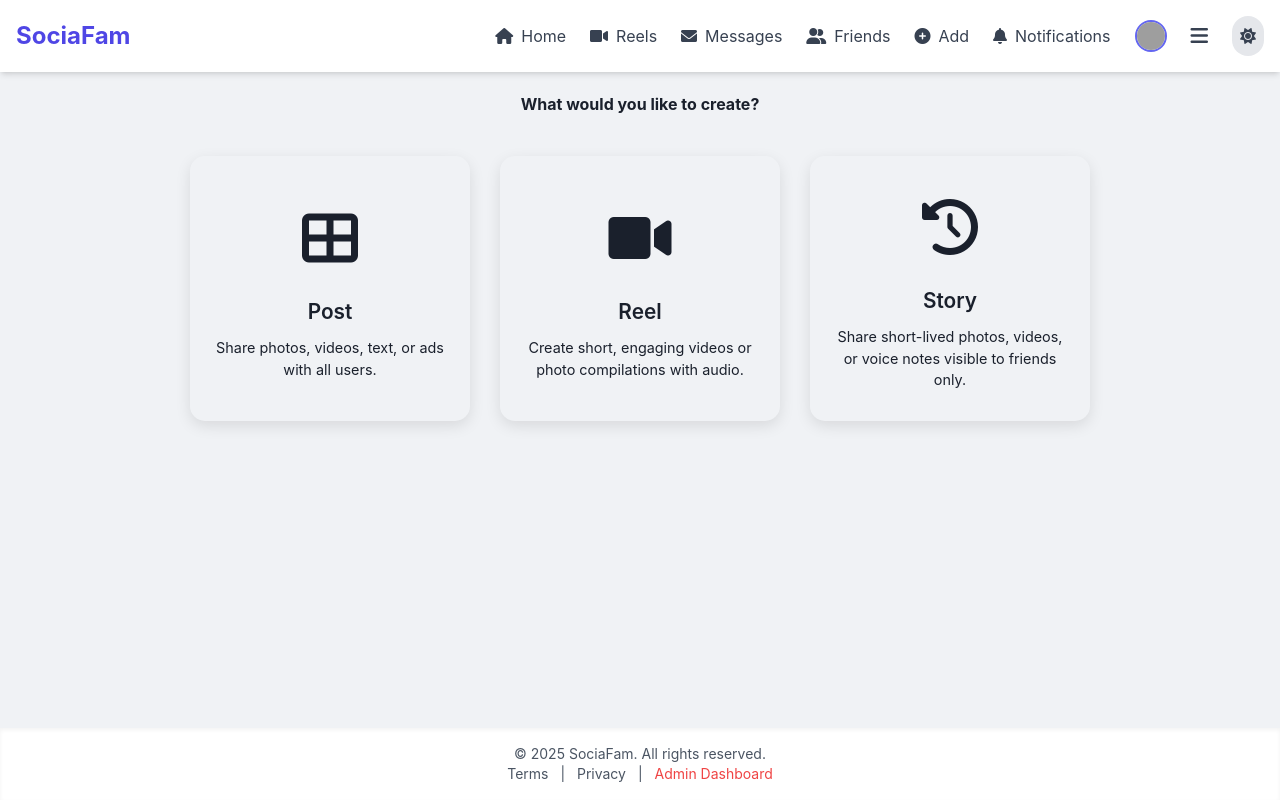
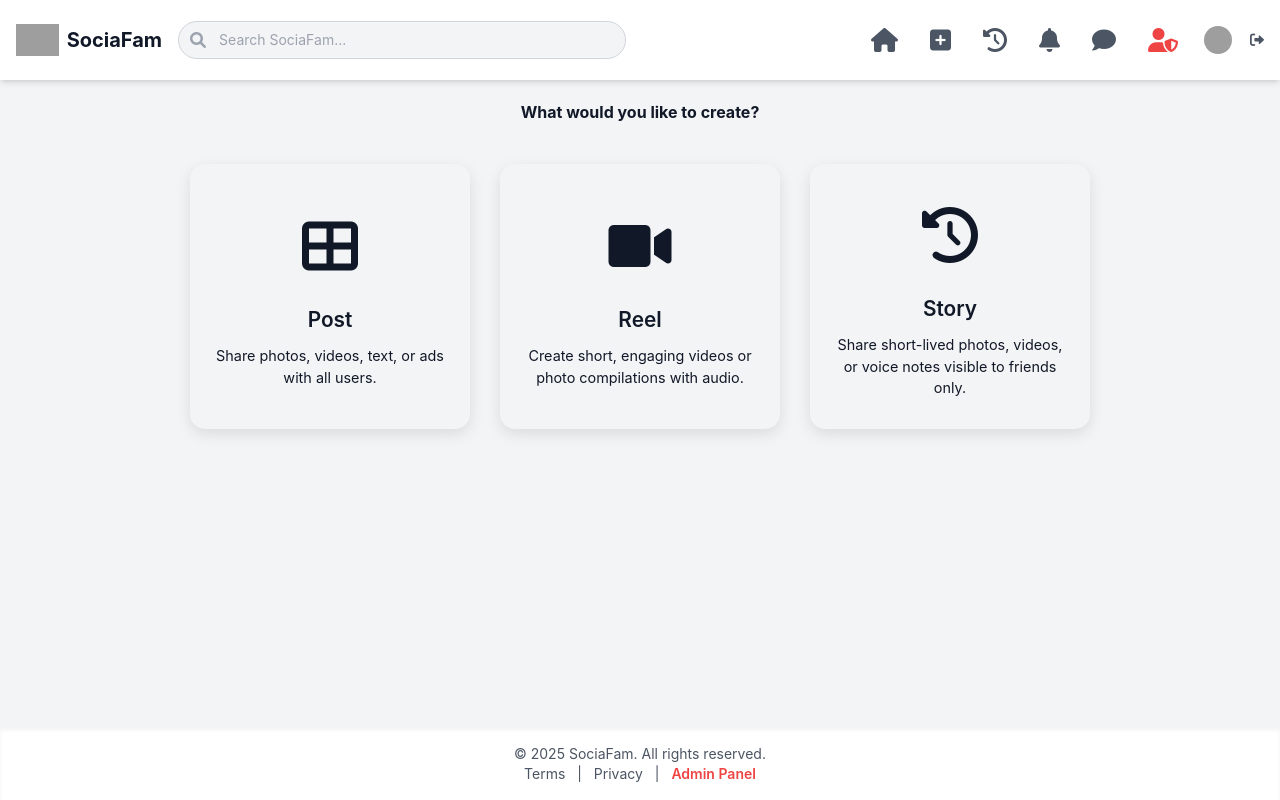
Before and after one commit to Hencheng2/sociafum, a Flask app: page /add_to in a window 1280 px wide. Run offline with Flask 3, Linux system fonts and the light colour scheme; a user stored in the database is signed in; data comes from the database, SQL or seed files in the repository; data that the repository does not hold is empty; some libraries are stand-ins or nearby versions; grey boxes are pictures that could not be loaded.

Commit message:
Update base.html

```diff
--- a/templates/base.html
+++ b/templates/base.html
@@ -74,7 +74,6 @@
         .dark::-webkit-scrollbar-track {
             background: #2d3748; /* Dark mode scrollbar track */
         }
-
         /* Handle */
         ::-webkit-scrollbar-thumb {
             background: #888; /* Color of the scrollbar handle */
@@ -83,37 +82,136 @@
         .dark::-webkit-scrollbar-thumb {
             background: #a0aec0; /* Dark mode scrollbar handle */
         }
-
         /* Handle on hover */
         ::-webkit-scrollbar-thumb:hover {
             background: #555; /* Color of the scrollbar handle on hover */
         }
         .dark::-webkit-scrollbar-thumb:hover {
-            background: #cbd5e0; /* Dark mode scrollbar handle on hover */
+            background: #718096;
         }
     </style>
+</head>
+<body class="bg-gray-100 dark:bg-gray-900 text-gray-900 dark:text-gray-100 min-h-screen flex flex-col transition-colors">
+
+    <!-- Flash Messages -->
+    {% with messages = get_flashed_messages(with_categories=true) %}
+        {% if messages %}
+            <div class="fixed top-4 left-1/2 -translate-x-1/2 w-full max-w-sm z-50 p-2 sm:max-w-md">
+                {% for category, message in messages %}
+                <div class="flash-message {{ category }} shadow-lg mb-2 animated fadeInDown relative">
+                    <span class="icon">
+                        {% if category == 'success' %}<i class="fas fa-check-circle"></i>{% endif %}
+                        {% if category == 'danger' %}<i class="fas fa-exclamation-triangle"></i>{% endif %}
+                        {% if category == 'info' %}<i class="fas fa-info-circle"></i>{% endif %}
+                    </span>
+                    <span class="message-text">{{ message | safe }}</span>
+                    <button class="close-btn absolute top-2 right-2" onclick="this.closest('.flash-message').remove();">&times;</button>
+                </div>
+                {% endfor %}
+            </div>
+        {% endif %}
+    {% endwith %}
+
+    {% if request.endpoint not in ['login', 'register', 'forgot_password', 'set_new_password'] %}
+    <!-- Navbar -->
+    <nav class="bg-white dark:bg-gray-950 p-4 shadow-md transition-colors sticky top-0 z-40">
+        <div class="container mx-auto flex justify-between items-center flex-wrap">
+            <!-- Left side: Logo -->
+            <a href="{{ url_for('home') }}" class="text-xl font-bold text-gray-900 dark:text-gray-100 flex items-center space-x-2">
+                <img src="{{ url_for('static', filename='img/sociafam_logo.png') }}" alt="SociaFam Logo" class="h-8 w-auto">
+                <span>SociaFam</span>
+            </a>
+
+            <!-- Search Bar (hidden on small screens) -->
+            <div class="flex-grow max-w-md mx-4 hidden lg:block">
+                <div class="relative">
+                    <input type="text" placeholder="Search SociaFam..." class="w-full pl-10 pr-4 py-2 rounded-full text-sm border border-gray-300 dark:border-gray-600 bg-gray-100 dark:bg-gray-800 focus:outline-none focus:ring-2 focus:ring-indigo-500 transition-colors">
+                    <i class="fas fa-search absolute left-3 top-1/2 transform -translate-y-1/2 text-gray-400"></i>
+                </div>
+            </div>
+
+            <!-- Right side: Nav links and profile -->
+            <div class="flex items-center space-x-4 ml-auto">
+                <!-- Home -->
+                <a href="{{ url_for('home') }}" class="text-gray-600 dark:text-gray-300 hover:bg-gray-200 dark:hover:bg-gray-800 p-2 rounded-full transition-colors tooltip" data-tooltip="Home">
+                    <i class="fas fa-home text-2xl"></i>
+                </a>
+
+                <!-- Add New Post -->
+                <a href="{{ url_for('create_post') }}" class="text-gray-600 dark:text-gray-300 hover:bg-gray-200 dark:hover:bg-gray-800 p-2 rounded-full transition-colors tooltip" data-tooltip="Add New">
+                    <i class="fas fa-plus-square text-2xl"></i>
+                </a>
+
+                <!-- Add New Story -->
+                <a href="{{ url_for('create_story') }}" class="text-gray-600 dark:text-gray-300 hover:bg-gray-200 dark:hover:bg-gray-800 p-2 rounded-full transition-colors tooltip" data-tooltip="Add Story">
+                    <i class="fas fa-history text-2xl"></i>
+                </a>
+
+                <!-- Notifications -->
+                <div class="relative tooltip" data-tooltip="Notifications">
+                    <a href="{{ url_for('notifications') }}" class="text-gray-600 dark:text-gray-300 hover:bg-gray-200 dark:hover:bg-gray-800 p-2 rounded-full transition-colors">
+                        <i class="fas fa-bell text-2xl"></i>
+                    </a>
+                    {% if has_unread_notifications %}
+                    <span class="absolute top-1 right-1 h-2 w-2 bg-red-500 rounded-full"></span>
+                    {% endif %}
+                </div>
+
+                <!-- Messages -->
+                <div class="relative tooltip" data-tooltip="Messages">
+                    <a href="{{ url_for('inbox') }}" class="text-gray-600 dark:text-gray-300 hover:bg-gray-200 dark:hover:bg-gray-800 p-2 rounded-full transition-colors">
+                        <i class="fas fa-comment text-2xl"></i>
+                    </a>
+                    {% if has_unread_messages %}
+                    <span class="absolute top-1 right-1 h-2 w-2 bg-red-500 rounded-full"></span>
+                    {% endif %}
+                </div>
+
+                <!-- Admin Dashboard (Admin only) -->
+                {% if current_user.is_authenticated and current_user.is_admin %}
+                <a href="{{ url_for('admin_dashboard') }}" class="text-gray-600 dark:text-gray-300 hover:bg-gray-200 dark:hover:bg-gray-800 p-2 rounded-full transition-colors tooltip" data-tooltip="Admin Dashboard">
+                    <i class="fas fa-user-shield text-2xl text-red-500"></i>
+                </a>
+                {% endif %}
+
+                <!-- Profile Dropdown -->
+                <div class="relative group">
+                    <a href="{{ url_for('my_profile') }}" class="flex items-center space-x-2">
+                        <img src="{{ navbar_profile_photo }}" alt="Profile Photo" class="w-8 h-8 rounded-full object-cover border-2 border-transparent hover:border-indigo-500 transition-all duration-300">
+                    </a>
+                </div>
+
+                <!-- Logout Button -->
+                <a href="{{ url_for('logout') }}" class="text-sm font-semibold text-gray-600 dark:text-gray-300 hover:text-red-500 dark:hover:text-red-500 transition-colors">
+                    <i class="fas fa-sign-out-alt"></i>
+                </a>
+
+            </div>
+        </div>
+    </nav>
+    {% endif %}
+
+    <!-- Main Content Area -->
+    <main class="flex-grow">
+        {% block content %}{% endblock %}
+    </main>
+
+    <!-- Footer -->
+    <footer class="bg-white dark:bg-gray-900 shadow-inner p-4 mt-8 transition-colors">
+        <div class="container mx-auto text-center text-gray-600 dark:text-gray-400 text-sm">
+            <p>&copy; {{ current_year }} SociaFam. All rights reserved.</p>
+            <p>
+                <a href="{{ url_for('terms_and_policies') }}" class="hover:text-indigo-600 dark:hover:text-indigo-400 mx-2">Terms</a> |
+                <a href="{{ url_for('terms_and_policies') }}" class="hover:text-indigo-600 dark:hover:text-indigo-400 mx-2">Privacy</a>
+                {% if current_user.is_authenticated and current_user.is_admin %}
+                    | <a href="{{ url_for('admin_dashboard') }}" class="hover:text-indigo-600 dark:hover:text-indigo-400 mx-2 text-red-500 font-semibold">Admin Panel</a>
+                {% endif %}
+            </p>
+        </div>
+    </footer>
+
+    <!-- JavaScript for Dark Mode and other features -->
     <script>
-        tailwind.config = {
-            darkMode: 'class', // Enable dark mode with a 'dark' class on the html tag
-            theme: {
-                extend: {
-                    fontFamily: {
-                        sans: ['Inter', 'sans-serif'],
-                    },
-                    colors: {
-                        'primary': '#4f46e5', /* Indigo 600 */
-                        'secondary': '#6366f1', /* Indigo 500 */
-                        'accent': '#ec4899', /* Pink 500 */
-                        // Neutral colors for light/dark mode
-                        'bg-light': '#f0f2f5',
-                        'text-light': '#1a202c',
-                        'bg-dark': '#1a202c',
-                        'text-dark': '#e2e8f0',
-                    }
-                }
-            }
-        }
-
         // Dark mode logic
         function toggleDarkMode() {
             if (document.documentElement.classList.contains('dark')) {
@@ -142,134 +240,5 @@
             });
         };
     </script>
-</head>
-<body class="transition-colors bg-bg-light dark:bg-bg-dark text-text-light dark:text-text-dark min-h-screen flex flex-col">
-
-    <!-- Flash Messages Container -->
-    <div id="flash-messages" class="fixed top-4 right-4 z-50 space-y-3 w-80">
-        {% with messages = get_flashed_messages(with_categories=true) %}
-            {% if messages %}
-                {% for category, message in messages %}
-                    <div class="flash-message {{ category }} shadow-md animate-fade-in-down">
-                        <span class="icon">
-                            {% if category == 'success' %}<i class="fas fa-check-circle"></i>
-                            {% elif category == 'danger' %}<i class="fas fa-exclamation-circle"></i>
-                            {% elif category == 'info' %}<i class="fas fa-info-circle"></i>
-                            {% endif %}
-                        </span>
-                        <span>{{ message | safe }}</span>
-                        <button class="close-btn" onclick="this.closest('.flash-message').remove()">&times;</button>
-                    </div>
-                {% endfor %}
-            {% endif %}
-        {% endwith %}
-    </div>
-
-    <!-- Top Navigation Bar -->
-    <nav class="bg-white dark:bg-gray-900 shadow-md p-4 sticky top-0 z-40 transition-colors">
-        <div class="container mx-auto flex justify-between items-center">
-            <!-- Logo or Site Title -->
-            <a href="{{ url_for('home') }}" class="text-2xl font-bold text-indigo-600 dark:text-indigo-400">SociaFam</a>
-
-            <!-- Desktop Navigation Links -->
-            <div class="hidden md:flex items-center space-x-6">
-                <a class="nav-link text-gray-700 dark:text-gray-300 hover:text-indigo-600 dark:hover:text-indigo-400 flex items-center space-x-2 transition-colors" href="{{ url_for('home') }}" title="Home">
-                    <i class="fas fa-home"></i> <span>Home</span>
-                </a>
-                <a class="nav-link text-gray-700 dark:text-gray-300 hover:text-indigo-600 dark:hover:text-indigo-400 flex items-center space-x-2 transition-colors" href="{{ url_for('reels') }}" title="Reels">
-                    <i class="fas fa-video"></i> <span>Reels</span>
-                </a>
-                <a class="nav-link text-gray-700 dark:text-gray-300 hover:text-indigo-600 dark:hover:text-indigo-400 flex items-center space-x-2 transition-colors" href="{{ url_for('inbox') }}" title="Messages">
-                    <i class="fas fa-envelope"></i> <span>Messages</span>
-                    {% if has_unread_messages %}
-                        <span class="ml-1 px-2 py-0.5 text-xs font-bold bg-red-500 text-white rounded-full">New</span>
-                    {% endif %}
-                </a>
-                <a class="nav-link text-gray-700 dark:text-gray-300 hover:text-indigo-600 dark:hover:text-indigo-400 flex items-center space-x-2 transition-colors" href="{{ url_for('friends') }}" title="Friends">
-                    <i class="fas fa-user-friends"></i> <span>Friends</span>
-                </a>
-                <a class="nav-link text-gray-700 dark:text-gray-300 hover:text-indigo-600 dark:hover:text-indigo-400 flex items-center space-x-2 transition-colors" href="{{ url_for('add_to') }}" title="Add Content">
-                    <i class="fas fa-plus-circle"></i> <span>Add</span>
-                </a>
-                <a class="nav-link text-gray-700 dark:text-gray-300 hover:text-indigo-600 dark:hover:text-indigo-400 flex items-center space-x-2 transition-colors" href="{{ url_for('notifications') }}" title="Notifications">
-                    <i class="fas fa-bell"></i> <span>Notifications</span>
-                     {% if has_unread_notifications %}
-                        <span class="ml-1 px-2 py-0.5 text-xs font-bold bg-red-500 text-white rounded-full">New</span>
-                    {% endif %}
-                </a>
-                <a href="{{ url_for('my_profile') }}" class="flex items-center space-x-2">
-                    <img src="{{ navbar_profile_photo }}" alt="Profile Photo" class="w-8 h-8 rounded-full object-cover border-2 border-indigo-500">
-                </a>
-                <a href="{{ url_for('menu') }}" class="text-gray-700 dark:text-gray-300 hover:text-indigo-600 dark:hover:text-indigo-400 transition-colors" title="Menu">
-                    <i class="fas fa-bars text-xl"></i>
-                </a>
-
-                <!-- Dark Mode Toggle -->
-                <button onclick="toggleDarkMode()" class="p-2 rounded-full bg-gray-200 dark:bg-gray-700 text-gray-700 dark:text-gray-300 hover:bg-gray-300 dark:hover:bg-gray-600 transition-colors" title="Toggle Dark Mode">
-                    <i class="fas fa-moon hidden dark:inline-block"></i>
-                    <i class="fas fa-sun dark:hidden"></i>
-                </button>
-            </div>
-
-            <!-- Mobile Menu Button -->
-            <div class="md:hidden flex items-center">
-                <button onclick="document.getElementById('mobile-menu').classList.toggle('hidden')"
-                        class="text-gray-700 dark:text-gray-300 focus:outline-none">
-                    <i class="fas fa-bars text-2xl"></i>
-                </button>
-            </div>
-        </div>
-
-        <!-- Mobile Menu (Hidden by default) -->
-        <div id="mobile-menu" class="hidden md:hidden mt-4 space-y-2">
-            <a class="block px-4 py-2 text-gray-700 dark:text-gray-300 hover:bg-indigo-50 dark:hover:bg-gray-800 rounded-md transition-colors" href="{{ url_for('home') }}"><i class="fas fa-home mr-2"></i>Home</a>
-            <a class="block px-4 py-2 text-gray-700 dark:text-gray-300 hover:bg-indigo-50 dark:hover:bg-gray-800 rounded-md transition-colors" href="{{ url_for('reels') }}"><i class="fas fa-video mr-2"></i>Reels</a>
-            <a class="block px-4 py-2 text-gray-700 dark:text-gray-300 hover:bg-indigo-50 dark:hover:bg-gray-800 rounded-md transition-colors" href="{{ url_for('inbox') }}"><i class="fas fa-envelope mr-2"></i>Messages
-                {% if has_unread_messages %}
-                    <span class="ml-1 px-2 py-0.5 text-xs font-bold bg-red-500 text-white rounded-full">New</span>
-                {% endif %}
-            </a>
-            <a class="block px-4 py-2 text-gray-700 dark:text-gray-300 hover:bg-indigo-50 dark:hover:bg-gray-800 rounded-md transition-colors" href="{{ url_for('friends') }}"><i class="fas fa-user-friends mr-2"></i>Friends</a>
-            <a class="block px-4 py-2 text-gray-700 dark:text-gray-300 hover:bg-indigo-50 dark:hover:bg-gray-800 rounded-md transition-colors" href="{{ url_for('add_to') }}"><i class="fas fa-plus-circle mr-2"></i>Add Content</a>
-            <a class="block px-4 py-2 text-gray-700 dark:text-gray-300 hover:bg-indigo-50 dark:hover:bg-gray-800 rounded-md transition-colors" href="{{ url_for('notifications') }}"><i class="fas fa-bell mr-2"></i>Notifications
-                 {% if has_unread_notifications %}
-                    <span class="ml-1 px-2 py-0.5 text-xs font-bold bg-red-500 text-white rounded-full">New</span>
-                {% endif %}
-            </a>
-            <a class="block px-4 py-2 text-gray-700 dark:text-gray-300 hover:bg-indigo-50 dark:hover:bg-gray-800 rounded-md transition-colors" href="{{ url_for('my_profile') }}"><i class="fas fa-user-circle mr-2"></i>My Profile</a>
-            <a class="block px-4 py-2 text-gray-700 dark:text-gray-300 hover:bg-indigo-50 dark:hover:bg-gray-800 rounded-md transition-colors" href="{{ url_for('menu') }}"><i class="fas fa-bars mr-2"></i>Menu</a>
-            <!-- Dark Mode Toggle for Mobile -->
-            <div class="px-4 py-2">
-                <button onclick="toggleDarkMode()" class="w-full text-left p-2 rounded-md bg-gray-200 dark:bg-gray-700 text-gray-700 dark:text-gray-300 hover:bg-gray-300 dark:hover:bg-gray-600 transition-colors flex items-center space-x-2">
-                    <i class="fas fa-moon hidden dark:inline-block"></i>
-                    <i class="fas fa-sun dark:hidden"></i>
-                    <span>Toggle Dark Mode</span>
-                </button>
-            </div>
-        </div>
-    </nav>
-
-    <!-- Main Content Area -->
-    <main class="flex-grow">
-        {% block content %}{% endblock %}
-    </main>
-
-    <!-- Footer -->
-    <footer class="bg-white dark:bg-gray-900 shadow-inner p-4 mt-8 transition-colors">
-        <div class="container mx-auto text-center text-gray-600 dark:text-gray-400 text-sm">
-            <p>&copy; {{ current_year }} SociaFam. All rights reserved.</p>
-            <p>
-                <a href="{{ url_for('terms_and_policies') }}" class="hover:text-indigo-600 dark:hover:text-indigo-400 mx-2">Terms</a> |
-                <a href="{{ url_for('terms_and_policies') }}" class="hover:text-indigo-600 dark:hover:text-indigo-400 mx-2">Privacy</a>
-                {% if current_user.is_authenticated and current_user.is_admin %}
-                    | <a href="{{ url_for('admin_dashboard') }}" class="hover:text-indigo-600 dark:hover:text-indigo-400 mx-2 text-red-500 dark:text-red-400">Admin Dashboard</a>
-                {% endif %}
-            </p>
-        </div>
-    </footer>
-
-    <!-- Flask-Moment for date/time formatting -->
-    {{ moment.include_moment() }}
-    {{ moment.locale('en') }}
 </body>
 </html>
```
